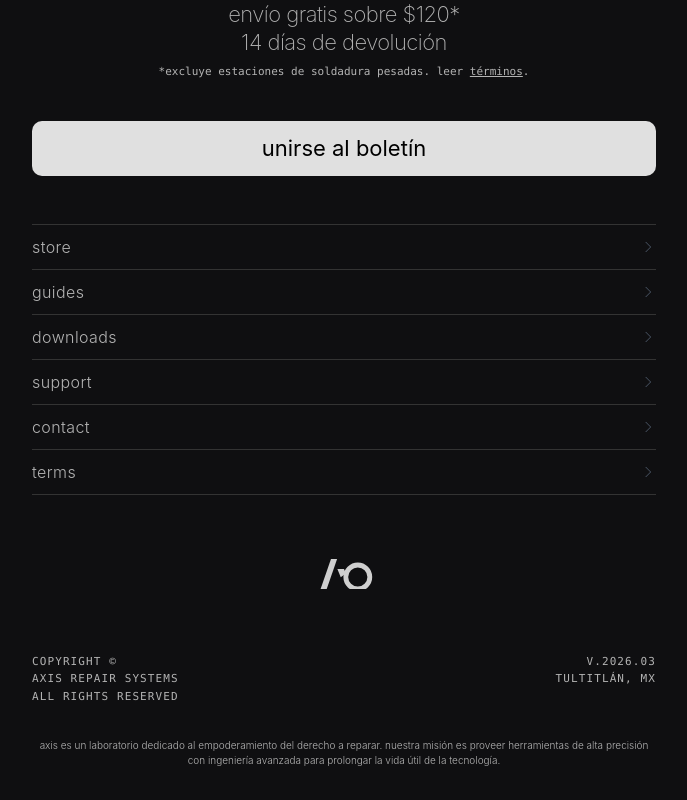
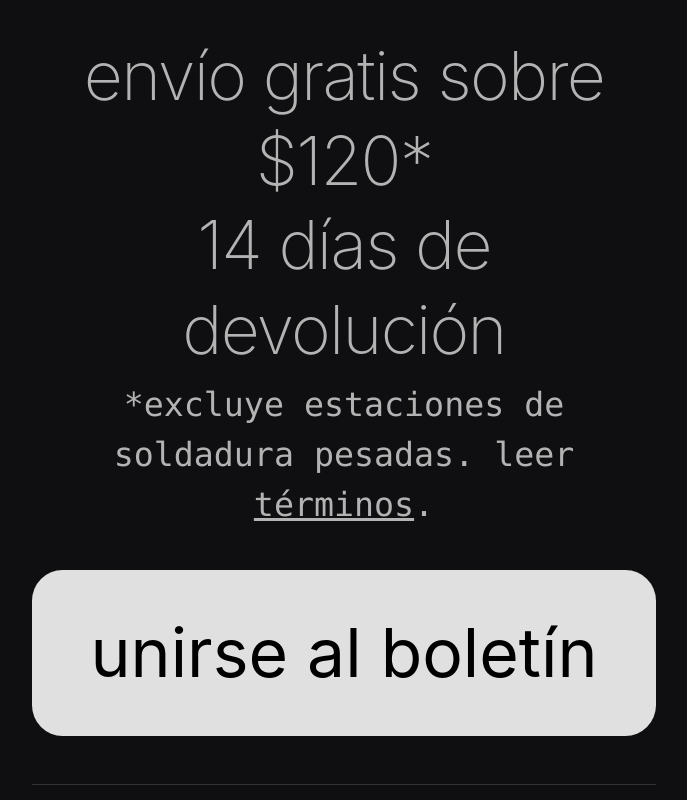
Before and after one commit to DRSJir/axis-web, a Next.js app: page / in a window 1280 px wide. Shown: the part 300-1100 px from the top of the page, without its empty margins (296-983 px from the left). Built offline with nearby package versions, Linux system fonts and the light colour scheme; no server answers.

Commit message:
hacer la página escalable en las fuentes e iconos

```diff
--- a/src/components/Footer.tsx
+++ b/src/components/Footer.tsx
@@ -16,20 +16,20 @@ export default function Footer() {
 
                 {/* Shipping Info */}
                 <div className="text-center mb-10">
-                    <p className="text-[22px] leading-tight font-extralight text-[#b3b3b3] lowercase tracking-tight">
+                    <p className="text-[5.3vw] leading-tight font-extralight text-[#b3b3b3] lowercase tracking-tight">
                         envío gratis sobre $120*
                     </p>
-                    <p className="text-[22px] leading-tight font-extralight mb-2 text-[#b3b3b3] lowercase tracking-tight">
+                    <p className="text-[5.3vw] leading-tight font-extralight mb-2 text-[#b3b3b3] lowercase tracking-tight">
                         14 días de devolución
                     </p>
-                    <p className="text-[11px] text-[#b3b3b3] font-mono lowercase">
+                    <p className="text-[2.6vw] text-[#b3b3b3] font-mono lowercase">
                         *excluye estaciones de soldadura pesadas. leer <a className="underline hover:text-white" href="#">términos</a>.
                     </p>
                 </div>
 
                 {/* Newsletter Button */}
                 <div className="mb-12">
-                    <button className="w-full bg-[#e0e0e0] text-black text-[22px] h-[55px] rounded-[10px] hover:bg-white transition-colors font-normal lowercase">
+                    <button className="w-full bg-[#e0e0e0] text-black text-[5.3vw] h-[13vw] rounded-[2.4vw] hover:bg-white transition-colors font-normal lowercase">
                         unirse al boletín
                     </button>
                 </div>
@@ -41,7 +41,7 @@ export default function Footer() {
                             <li key={link.name} className="border-b border-[#333]">
                                 <Link
                                     href={link.href}
-                                    className="flex justify-between items-center py-2.5 text-[16px] font-light text-[#b3b3b3] hover:text-white transition-all group"
+                                    className="flex justify-between items-center py-2.5 text-[3.8vw] font-light text-[#b3b3b3] hover:text-white group"
                                 >
                                     <span className="lowercase tracking-wide">{link.name}</span>
                                     <svg className="w-4 h-4 text-gray-600 group-hover:text-white transition-colors" fill="none" stroke="currentColor" strokeWidth="1.5" viewBox="0 0 24 24">
@@ -63,7 +63,7 @@ export default function Footer() {
                 </div>
 
                 {/* Bottom Info */}
-                <div className="flex flex-col gap-8 text-[11px] text-[#b3b3b3] font-light leading-relaxed border-[#1a1a1a] pt-8">
+                <div className="flex flex-col gap-8 text-[2.6vw] text-[#b3b3b3] font-light leading-relaxed border-[#1a1a1a] pt-8">
                     <div className="flex justify-between w-full uppercase tracking-widest font-mono">
                         <div>
                             <p>copyright ©</p>
@@ -76,7 +76,7 @@ export default function Footer() {
                         </div>
                     </div>
 
-                    <p className="text-[#b3b3b3] text-[10px] leading-normal text-center">
+                    <p className="text-[#b3b3b3] text-[2.6vw] leading-normal text-center">
                         axis es un laboratorio dedicado al empoderamiento del derecho a reparar. nuestra misión es proveer herramientas de alta precisión con ingeniería avanzada para prolongar la vida útil de la tecnología.
                     </p>
                 </div>
--- a/src/components/Header.tsx
+++ b/src/components/Header.tsx
@@ -14,7 +14,7 @@ export default function Header({ category = "all tools" }) {
             </div>
 
             <div className="flex flex-col items-center justify-center">
-                <button className="text-[10px] uppercase tracking-[0.2em] text-gray-400 hover:text-black transition-colors">
+                <button className="text-[2.7vw] uppercase tracking-[0.2em] text-gray-400 hover:text-black transition-colors">
                     shop
                 </button>
                 <h1 className="text-xl font-extralight tracking-widest mt-1 lowercase leading-none">
--- a/src/components/ProductCard.tsx
+++ b/src/components/ProductCard.tsx
@@ -10,18 +10,18 @@ export default function ProductCard({ product }: { product: Product }) {
     return (
         <article className="flex flex-col group mb-8">
             {/* Contenedor de imagen */}
-            <div className="bg-[#F8F8F8] aspect-square relative mb-3 flex items-center justify-center border-b border-transparent group-hover:border-black transition-all justify-center rounded-2xl overflow-hidden">
-                <div className="text-[10px] font-mono text-gray-300 uppercase tracking-[0.3em]">
+            <div className="bg-[#F8F8F8] aspect-square relative mb-3 flex items-center justify-center border-b border-transparent group-hover:border-black justify-center rounded-2xl overflow-hidden">
+                <div className="text-[3.2vw] font-mono text-black uppercase tracking-[0.3em]">
                     {product.sku}
                 </div>
             </div>
 
-            <div className="flex items-center justify-between px-1">
+            <div className="flex items-center justify-between ">
                 <div className="flex flex-col">
-                    <h2 className="text-[13px] font-light text-gray-800 tracking-wide lowercase italic">
+                    <h2 className="text-[3.2vw] font-light text-black tracking-wide lowercase">
                         {product.name}
                     </h2>
-                    <span className="text-[11px] font-mono text-gray-400">
+                    <span className="text-[3.2vw] font-mono text-black">
                         ${product.price.toFixed(2)}
                     </span>
                 </div>
@@ -29,7 +29,7 @@ export default function ProductCard({ product }: { product: Product }) {
                 {/* BOTÓN INTERACTIVO */}
                 <button
                     onClick={() => addToCart(product)}
-                    className="text-gray-300 hover:text-black transition-colors p-2 active:scale-90">
+                    className="text-black hover:text-black transition-colors p-2 active:scale-90">
                     <PlusIcon className="w-5 h-5" />
                 </button>
             </div>
```
